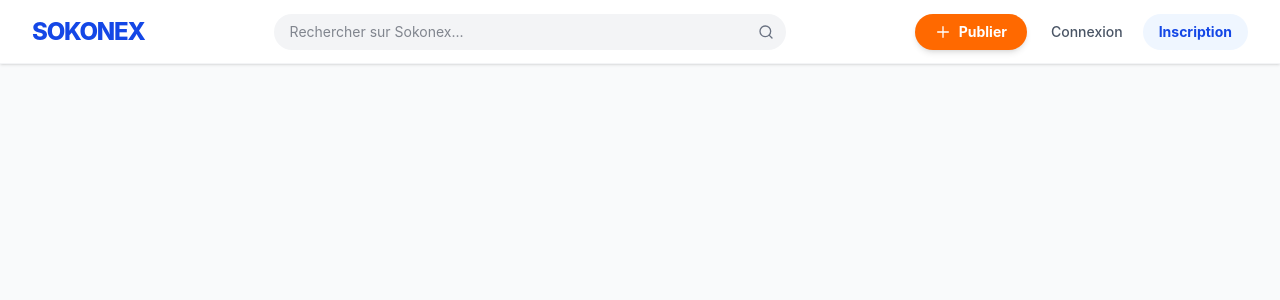
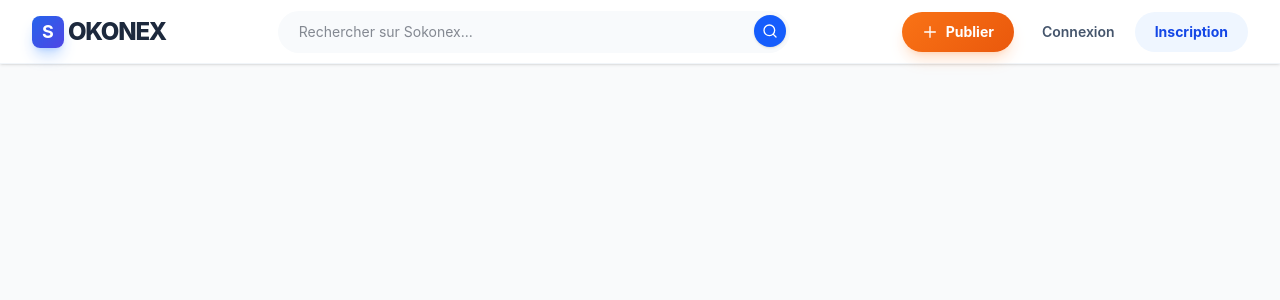
Before and after one commit to wachemmw-oss/sokonex-mvp, a React app in the folder frontend/: page /settings in a window 1280 px wide. Shown: the top 300 px of the page. Built offline with nearby package versions, Linux system fonts and the light colour scheme; no server answers; the HTML template or start-up script is replaced by a standard one.

Commit message:
Phase 8: Visual Polish, AdCard enhancement, Navbar branding

```diff
--- a/frontend/src/components/Navbar.tsx
+++ b/frontend/src/components/Navbar.tsx
@@ -22,25 +22,30 @@ const Navbar = () => {
     };
 
     return (
-        <nav className="bg-white shadow-sm sticky top-0 z-50 border-b border-gray-100 font-sans h-16">
+        <nav className="bg-white/90 backdrop-blur-md shadow-sm sticky top-0 z-50 border-b border-slate-100 font-sans h-16 transition-all duration-300">
             <div className="max-w-7xl mx-auto px-4 sm:px-6 lg:px-8 h-full">
                 <div className="flex justify-between items-center h-full gap-4">
                     {/* Logo */}
-                    <Link to="/" className="flex-shrink-0 flex items-center">
-                        <span className="text-2xl font-extrabold text-blue-700 tracking-tighter">SOKONEX</span>
+                    <Link to="/" className="flex-shrink-0 flex items-center gap-1 group">
+                        <div className="w-8 h-8 rounded-lg bg-gradient-primary flex items-center justify-center text-white font-bold text-lg shadow-lg shadow-blue-500/30 transform group-hover:rotate-6 transition-transform">
+                            S
+                        </div>
+                        <span className="text-2xl font-extrabold text-slate-800 tracking-tighter group-hover:text-blue-700 transition-colors">
+                            OKONEX
+                        </span>
                     </Link>
 
                     {/* Integrated Search Bar (Desktop) */}
                     <div className="hidden md:flex flex-1 max-w-lg mx-4">
-                        <form onSubmit={handleSearch} className="w-full relative">
+                        <form onSubmit={handleSearch} className="w-full relative group">
                             <input
                                 type="text"
                                 placeholder="Rechercher sur Sokonex..."
-                                className="w-full bg-gray-100 border-none rounded-full py-2 pl-4 pr-10 text-sm focus:ring-2 focus:ring-blue-500 focus:bg-white transition-all"
+                                className="w-full bg-slate-50 border border-transparent group-hover:border-blue-200 rounded-full py-2.5 pl-5 pr-12 text-sm focus:ring-4 focus:ring-blue-500/10 focus:bg-white focus:border-blue-500 transition-all outline-none"
                                 value={searchQuery}
                                 onChange={(e) => setSearchQuery(e.target.value)}
                             />
-                            <button type="submit" className="absolute right-0 top-0 h-full px-3 text-gray-500 hover:text-blue-600">
+                            <button type="submit" className="absolute right-1 top-1 h-8 w-8 bg-blue-600 rounded-full flex items-center justify-center text-white hover:bg-blue-700 transition shadow-sm">
                                 <Search className="w-4 h-4" />
                             </button>
                         </form>
@@ -49,12 +54,12 @@ const Navbar = () => {
                     {/* Right Side Actions */}
                     <div className="flex items-center space-x-3">
                         {/* Mobile Search Icon (visible only on small screens) */}
-                        <Link to="/results" className="md:hidden p-2 text-gray-600">
+                        <Link to="/results" className="md:hidden p-2 text-slate-600 hover:text-blue-600 transition">
                             <Search className="w-6 h-6" />
                         </Link>
 
                         {/* Post Ad Button - Hidden on Mobile (moved to BottomTab) */}
-                        <Link to="/post" className="hidden md:inline-flex bg-orange-500 hover:bg-orange-600 text-white px-5 py-2 rounded-full font-bold text-sm transition shadow-md hover:shadow-lg items-center gap-2 transform hover:-translate-y-0.5">
+                        <Link to="/post" className="hidden md:inline-flex bg-gradient-orange hover:brightness-110 text-white px-5 py-2.5 rounded-full font-bold text-sm transition shadow-lg shadow-orange-500/20 items-center gap-2 transform hover:-translate-y-0.5 active:translate-y-0">
                             <svg className="w-4 h-4" fill="none" stroke="currentColor" viewBox="0 0 24 24"><path strokeLinecap="round" strokeLinejoin="round" strokeWidth="2" d="M12 4v16m8-8H4"></path></svg>
                             Publier
                         </Link>
@@ -64,47 +69,47 @@ const Navbar = () => {
                             <div className="relative">
                                 <button
                                     onClick={() => setIsUserMenuOpen(!isUserMenuOpen)}
-                                    className="flex items-center justify-center w-10 h-10 rounded-full bg-gray-100 hover:bg-blue-50 text-blue-600 transition focus:outline-none focus:ring-2 focus:ring-offset-2 focus:ring-blue-500"
+                                    className="flex items-center justify-center w-10 h-10 rounded-full bg-slate-50 hover:bg-blue-50 text-slate-600 hover:text-blue-600 transition focus:outline-none ring-2 ring-transparent focus:ring-blue-100"
                                 >
-                                    <UserIcon className="w-6 h-6" />
+                                    <UserIcon className="w-5 h-5" />
                                 </button>
 
                                 {/* Dropdown Menu */}
                                 {isUserMenuOpen && (
                                     <div
-                                        className="origin-top-right absolute right-0 mt-2 w-56 rounded-xl shadow-xl py-2 bg-white ring-1 ring-black ring-opacity-5 focus:outline-none z-50"
+                                        className="origin-top-right absolute right-0 mt-2 w-60 rounded-xl shadow-xl shadow-slate-200/50 py-2 bg-white ring-1 ring-black ring-opacity-5 focus:outline-none z-50 border border-slate-50"
                                         onMouseLeave={() => setIsUserMenuOpen(false)}
                                     >
-                                        <div className="px-4 py-3 border-b border-gray-100">
-                                            <p className="text-sm font-bold text-gray-900 truncate">{user.name}</p>
-                                            <p className="text-xs text-gray-500 truncate">{user.email}</p>
+                                        <div className="px-4 py-3 border-b border-gray-50 bg-gray-50/50">
+                                            <p className="text-sm font-bold text-slate-800 truncate">{user.name}</p>
+                                            <p className="text-xs text-slate-500 truncate">{user.email}</p>
                                         </div>
 
-                                        <Link to="/account" className="flex items-center px-4 py-2 text-sm text-gray-700 hover:bg-gray-50 transition" onClick={() => setIsUserMenuOpen(false)}>
-                                            <LayoutDashboard className="w-4 h-4 mr-2" /> Tableau de bord
+                                        <Link to="/account" className="flex items-center px-4 py-2.5 text-sm text-slate-600 hover:bg-blue-50 hover:text-blue-600 transition" onClick={() => setIsUserMenuOpen(false)}>
+                                            <LayoutDashboard className="w-4 h-4 mr-3" /> Tableau de bord
                                         </Link>
-                                        <Link to="/account/settings" className="flex items-center px-4 py-2 text-sm text-gray-700 hover:bg-gray-50 transition" onClick={() => setIsUserMenuOpen(false)}>
-                                            <Settings className="w-4 h-4 mr-2" /> Paramètres
+                                        <Link to="/account/settings" className="flex items-center px-4 py-2.5 text-sm text-slate-600 hover:bg-blue-50 hover:text-blue-600 transition" onClick={() => setIsUserMenuOpen(false)}>
+                                            <Settings className="w-4 h-4 mr-3" /> Paramètres
                                         </Link>
 
                                         {user.role === 'admin' && (
-                                            <Link to="/admin" className="flex items-center px-4 py-2 text-sm text-red-600 font-bold hover:bg-red-50 transition" onClick={() => setIsUserMenuOpen(false)}>
-                                                <ShieldAlert className="w-4 h-4 mr-2" /> Administration
+                                            <Link to="/admin" className="flex items-center px-4 py-2.5 text-sm text-red-600 font-bold hover:bg-red-50 transition" onClick={() => setIsUserMenuOpen(false)}>
+                                                <ShieldAlert className="w-4 h-4 mr-3" /> Administration
                                             </Link>
                                         )}
 
-                                        <div className="border-t border-gray-100 mt-1">
-                                            <button onClick={handleLogout} className="flex w-full items-center px-4 py-2 text-sm text-gray-700 hover:bg-gray-50 transition text-left">
-                                                <LogOut className="w-4 h-4 mr-2" /> Déconnexion
+                                        <div className="border-t border-gray-50 mt-1">
+                                            <button onClick={handleLogout} className="flex w-full items-center px-4 py-2.5 text-sm text-slate-600 hover:bg-red-50 hover:text-red-600 transition text-left">
+                                                <LogOut className="w-4 h-4 mr-3" /> Déconnexion
                                             </button>
                                         </div>
                                     </div>
                                 )}
                             </div>
                         ) : (
-                            <div className="flex items-center space-x-2">
-                                <Link to="/login" className="text-gray-600 font-medium hover:text-blue-600 text-sm px-3 py-2">Connexion</Link>
-                                <Link to="/register" className="bg-blue-50 text-blue-700 font-bold text-sm px-4 py-2 rounded-full hover:bg-blue-100 transition hidden sm:inline-block">
+                            <div className="flex items-center space-x-1">
+                                <Link to="/login" className="text-slate-600 font-semibold hover:text-blue-600 text-sm px-4 py-2 transition-colors">Connexion</Link>
+                                <Link to="/register" className="bg-blue-50 text-blue-700 font-bold text-sm px-5 py-2.5 rounded-full hover:bg-blue-100 transition hidden sm:inline-block">
                                     Inscription
                                 </Link>
                             </div>
--- a/frontend/src/index.css
+++ b/frontend/src/index.css
@@ -5,8 +5,33 @@
 }
 
 body {
-  background-color: #f3f4f6;
-  /* gray-100 */
-  color: #1f2937;
-  /* gray-800 */
+  background-color: #f8fafc;
+  /* slate-50 - slighly cooler grey */
+  color: #1e293b;
+  /* slate-800 */
 }
+
+/* Custom Utilities for Marketplace Vibe */
+@layer utilities {
+  .text-highlight {
+    background: linear-gradient(135deg, #2563eb 0%, #7c3aed 100%);
+    -webkit-background-clip: text;
+    -webkit-text-fill-color: transparent;
+  }
+
+  .bg-gradient-primary {
+    background: linear-gradient(135deg, #2563eb 0%, #4f46e5 100%);
+  }
+
+  .bg-gradient-orange {
+    background: linear-gradient(135deg, #f97316 0%, #ea580c 100%);
+  }
+
+  .shadow-card {
+    box-shadow: 0 4px 6px -1px rgb(0 0 0 / 0.05), 0 2px 4px -2px rgb(0 0 0 / 0.05);
+  }
+
+  .shadow-card-hover {
+    box-shadow: 0 10px 15px -3px rgb(0 0 0 / 0.08), 0 4px 6px -4px rgb(0 0 0 / 0.08);
+  }
+}
```
Also changed, not shown: frontend/src/components/AdCard.tsx (+21 -14 lines).
